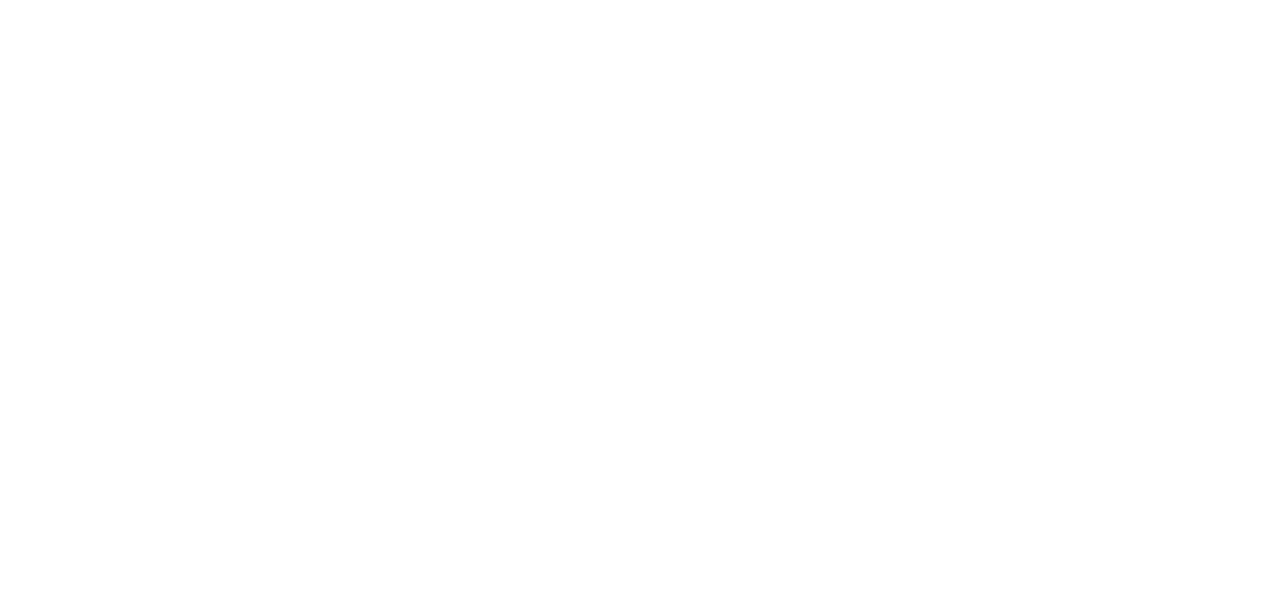
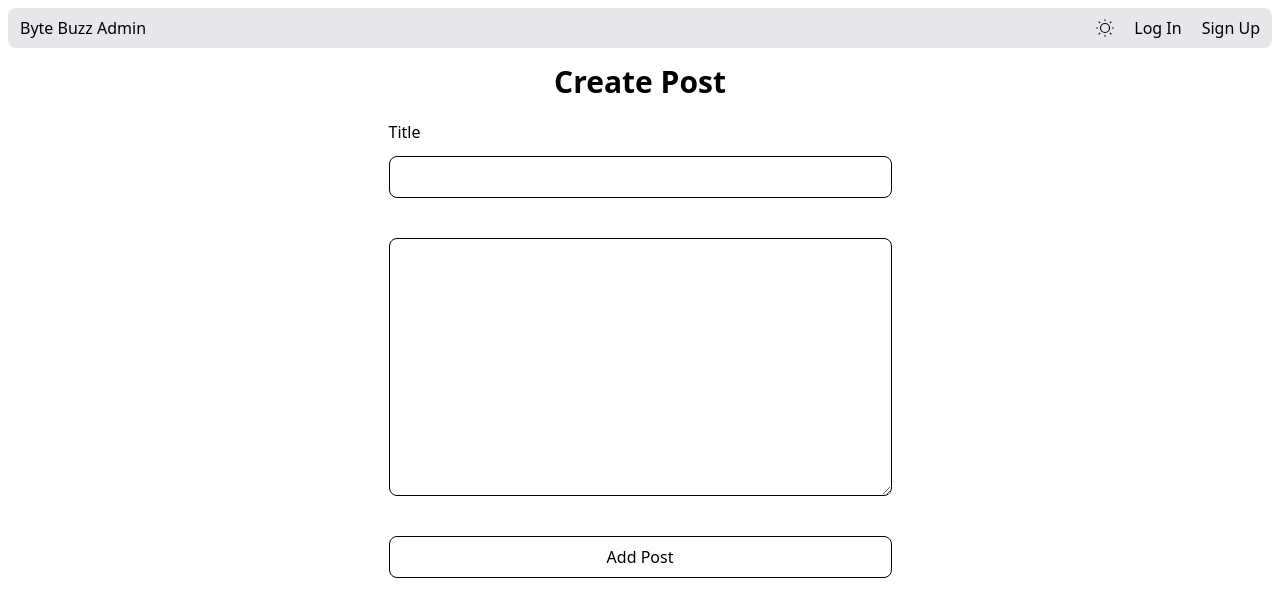
Before and after one commit to notsanta20/byte_buzz_admin, a React (Vite) app: page /createPost in a window 1280 px wide. Before the commit this address had no page. Shown: the top 616 px of the page. Built offline with nearby package versions, Linux system fonts and the light colour scheme.

Commit message:
feat: added posts, create and delete posts page

```diff
--- a/package.json
+++ b/package.json
@@ -13,7 +13,6 @@
     "@hookform/resolvers": "^5.0.1",
     "@tailwindcss/vite": "^4.1.0",
     "axios": "^1.8.4",
-    "dotenv": "^16.4.7",
     "react": "^19.0.0",
     "react-dom": "^19.0.0",
     "react-hook-form": "^7.55.0",
--- a/src/App.jsx
+++ b/src/App.jsx
@@ -4,6 +4,7 @@
 import Login from "./components/Login";
 import Signup from "./components/Signup";
 import Posts from "./components/Posts";
+import CreatePost from "./components/CreatePost";
 
 function App() {
   return (
@@ -13,6 +14,7 @@
         <Route path="/login" element={<Login />} />
         <Route path="/signup" element={<Signup />} />
         <Route path="/posts" element={<Posts />} />
+        <Route path="/createPost" element={<CreatePost />} />
       </Route>
     </Routes>
   );
--- /dev/null
+++ b/src/components/CreatePost.jsx
@@ -0,0 +1,91 @@
+import { Editor } from "@tinymce/tinymce-react";
+import { useRef } from "react";
+import { useForm } from "react-hook-form";
+import { z } from "zod";
+import { zodResolver } from "@hookform/resolvers/zod";
+import axios from "axios";
+import { useNavigate } from "react-router";
+
+const schema = z.object({
+  title: z.string({ required_error: `title should not be empty` }).min(5, {
+    message: `title must be at least 5 characters`,
+  }),
+  article: z
+    .string({ required_error: `article cannot be empty` })
+    .min(20, { message: `Article need to be at least 20 characters` }),
+});
+
+function CreatePost() {
+  const navigate = useNavigate();
+  const editorRef = useRef();
+  const {
+    register,
+    handleSubmit,
+    setError,
+    formState: { errors, isSubmitting },
+  } = useForm({
+    resolver: zodResolver(schema),
+  });
+
+  function handleOnSubmit(data) {
+    const token = localStorage.getItem(`authToken`);
+    const Authorization = `Bearer ${token}`;
+    const header = {
+      headers: { Authorization },
+    };
+
+    axios
+      .post(`http://localhost:3000/post`, data, header)
+      .then((res) => {
+        navigate(`/posts`, { replace: true });
+      })
+      .catch((err) => {
+        const mess = err.response.data.message;
+        setError(`article`, { message: mess });
+      });
+  }
+
+  return (
+    <main className="p-2 flex flex-col gap-5 items-center">
+      <h1 className="text-3xl font-bold">Create Post</h1>
+      <form
+        className="flex flex-col gap-3"
+        onSubmit={handleSubmit(handleOnSubmit)}
+      >
+        <div className="flex flex-col gap-3">
+          <label htmlFor="title">Title</label>
+          <input
+            type="text"
+            name="title"
+            id="title"
+            className="py-2 px-3 rounded-lg border-1 border-black dark:border-white"
+            {...register(`title`)}
+          />
+          <div className="text-red-500 h-4">
+            {typeof errors.title === `undefined` ? `` : errors.title.message}
+          </div>
+        </div>
+        <div className="flex flex-col gap-3">
+          <textarea
+            name="article"
+            id="article"
+            rows={10}
+            cols={50}
+            className="py-2 px-3 rounded-lg border-1 border-black dark:border-white"
+            {...register(`article`)}
+          ></textarea>
+          <div className="text-red-500 h-4">
+            {typeof errors.article === `undefined`
+              ? ``
+              : errors.article.message}
+          </div>
+        </div>
+        <button className="cursor-pointer py-2 px-3 rounded-lg border-1 border-black dark:border-white">
+          Add Post
+        </button>
+      </form>
+    </main>
+  );
+}
+
+export default CreatePost;
--- a/src/components/Home.jsx
+++ b/src/components/Home.jsx
@@ -7,6 +7,7 @@
   const [darkTheme, setDarkTheme] = useState(false);
   const [data, setData] = useState([]);
   const [auth, setAuth] = useState(false);
+  const [refresh, setRefresh] = useState(``);
   const url = useLocation().pathname;
   const token = localStorage.getItem("authToken");
   const Authorization = `Bearer ${token}`;
@@ -24,7 +25,7 @@
       .catch((err) => {
         console.log(err);
       });
-  }, [url, auth]);
+  }, [url, auth, refresh]);
 
   return (
     <div
@@ -39,7 +40,7 @@
         auth={auth}
         setAuth={setAuth}
       />
-      <Outlet context={[auth, data]} />
+      <Outlet context={[auth, data, setRefresh]} />
     </div>
   );
 }
--- a/src/components/Posts.jsx
+++ b/src/components/Posts.jsx
@@ -1,9 +1,8 @@
 import axios from "axios";
-import { useEffect } from "react";
-import { useOutletContext, useNavigate } from "react-router";
+import { useOutletContext, Link } from "react-router";
 
 function Posts() {
-  const [auth, data] = useOutletContext();
+  const [auth, data, setRefresh] = useOutletContext();
 
   if (auth) {
     const userId = data.user.id;
@@ -17,7 +16,10 @@
       };
       axios
         .delete(`http://localhost:3000/post/${id}`, header)
-        .then((res) => {})
+        .then((res) => {
+          const num = Math.floor(Math.random);
+          setRefresh(num);
+        })
         .catch((err) => {
           console.log(err);
         });
@@ -25,7 +27,10 @@
 
     return (
       <main>
-        <h1>posts</h1>
+        <div className="flex p-2">
+          <h1 className="flex-1 text-3xl font-bold text-center">ALL POSTS</h1>
+          <Link to={`/createPost`}>Create Post</Link>
+        </div>
         <ul className="grid grid-cols-3 gap-3">
           {posts.map((p) => (
             <li
```
Also changed, not shown: 1 other file (tests, documents, lock files or other folders).
